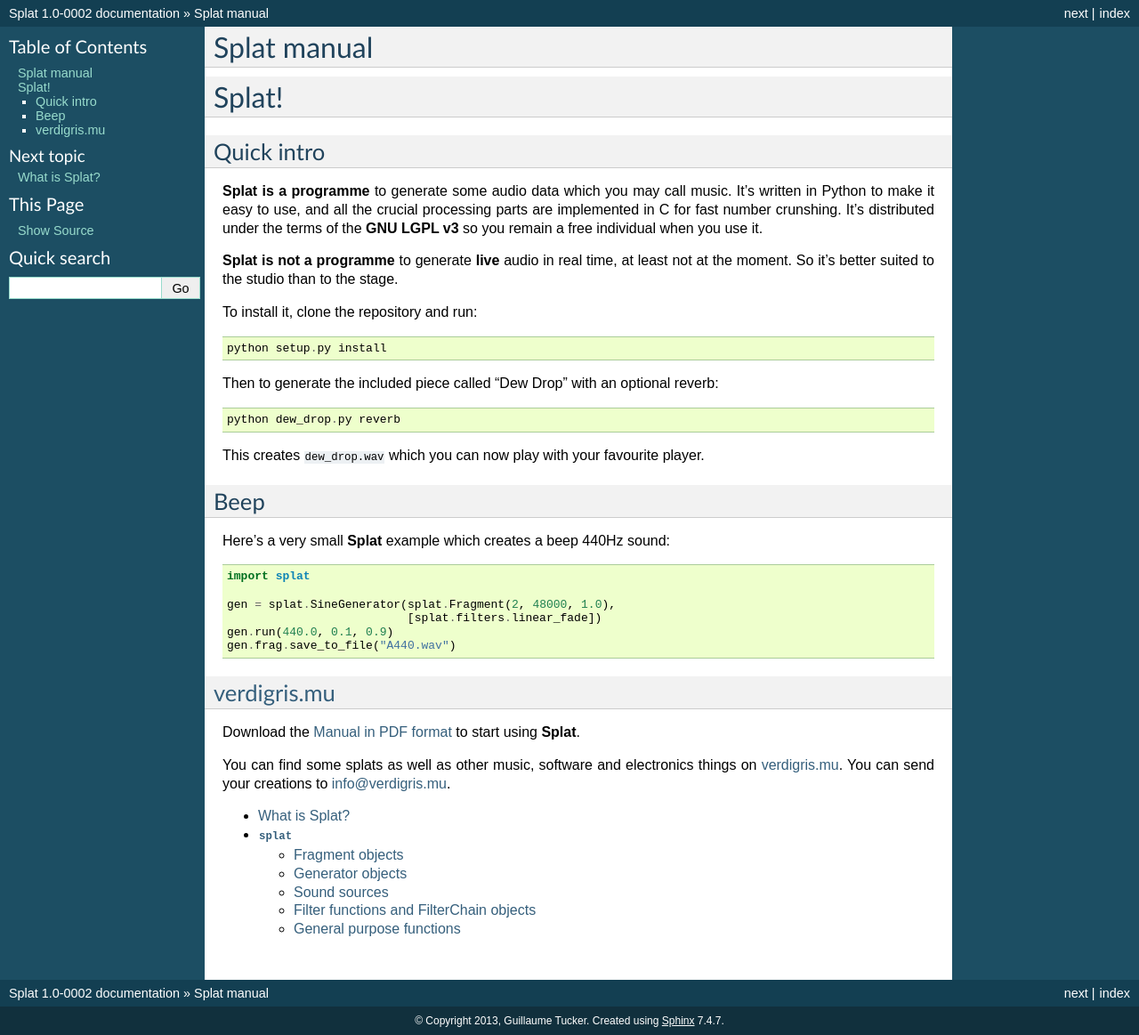
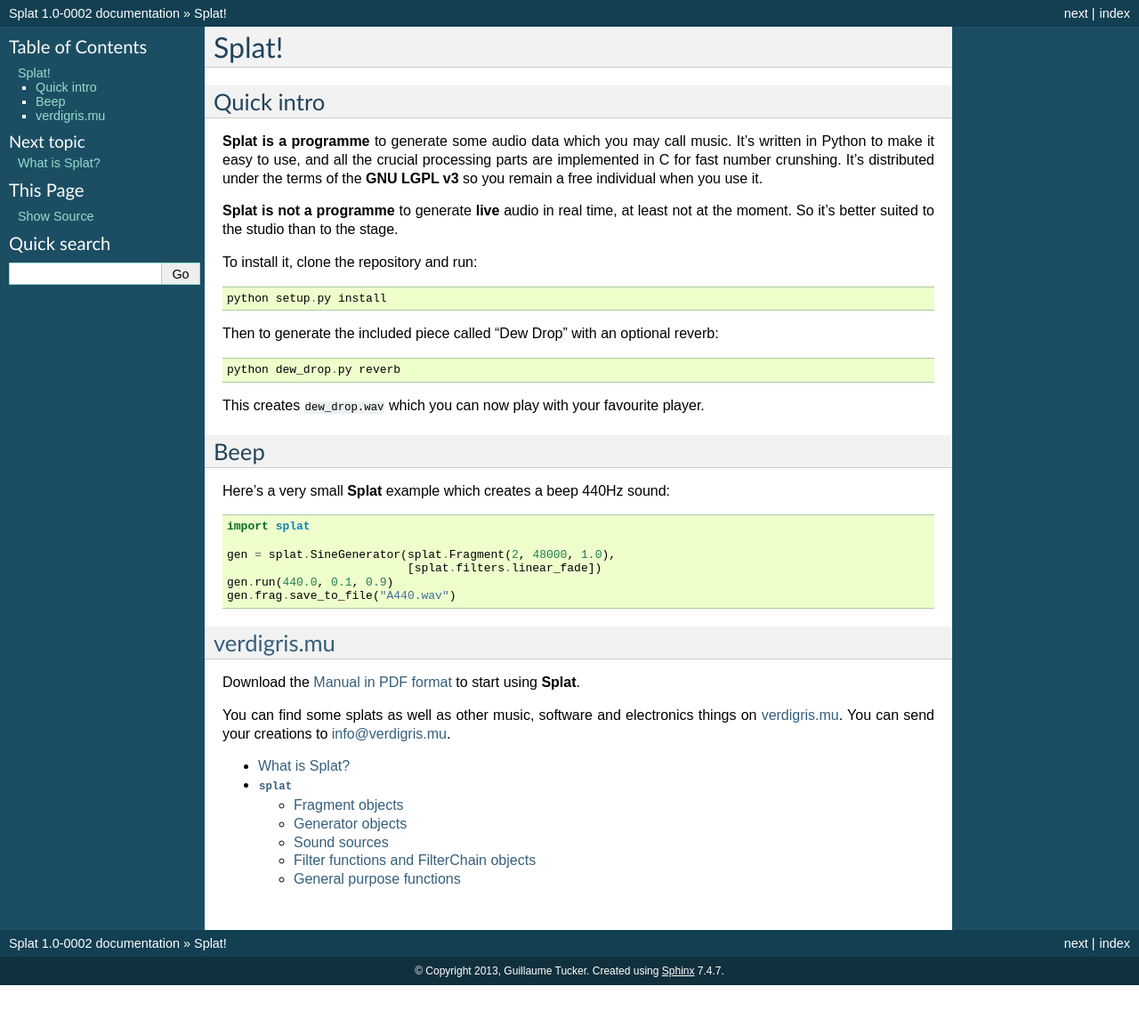
Before and after one commit to verdigris/splat, a Sphinx documentation site: the page built from doc/index.rst, in a window 1280 px wide. Shown: the whole page at 89% size. Built offline with Sphinx 7.4.7, drawn with Linux system fonts in a browser that asks for light colours; formulas are drawn with MathJax 3; after the commit the page ends 1107 px from its top, so only the background shows below that; some of the changed lines change nothing that is shown.

Commit message:
doc/index.rst: fix conflicts between HTML and LaTex builds

```diff
--- a/doc/index.rst
+++ b/doc/index.rst
@@ -3,10 +3,16 @@
    You can adapt this file completely to your liking, but it should at least
    contain the root `toctree` directive.
 
-Splat manual
-============
+.. only:: html
 
-.. include:: ../README.rst
+   .. include:: ../README.rst
+
+
+.. only:: latex
+
+   Splat manual
+   ============
+
 
 .. toctree::
    :maxdepth: 2
```
